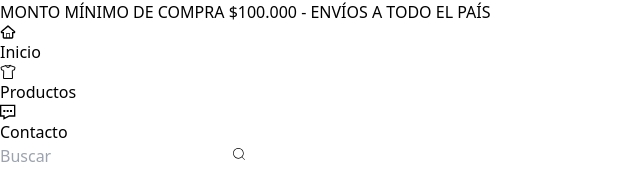
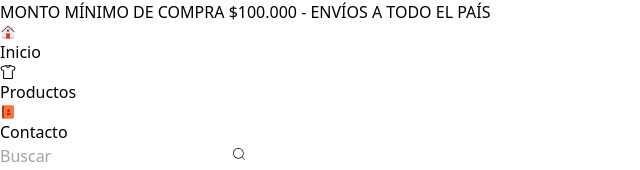
Before and after one commit to fernandzxc/PageCommer, a React (Vite) app: page / in a window 1280 px wide. Both pictures are taken after a click on the icon 8 px from the left and 56 px from the top of the page. Shown: the top 170 px of the page, without its empty margins (0-640 px from the left). Built offline with nearby package versions, Linux system fonts and the light colour scheme.

Commit message:
actualizacion

```diff
--- a/src/Components/Header.jsx
+++ b/src/Components/Header.jsx
@@ -13,8 +13,8 @@ const Header = () => {
 
   return (
     <div className="fixed w-[calc(100lvw-47.5px)] ">
-      <header className="w-full hover:bg-[#ffffffa3] duration-200">
-        <h1 className="bg-gray-400 text-white text-center p-1 opacity-85">
+      <header className={`${openMenu ? "": ""} hover:bg-[#ffffffa3] w-full duration-500`}>
+        <h1 className=" bg-gray-700 text-white text-center p-1 opacity-85">
           MONTO MÍNIMO DE COMPRA $100.000 - ENVÍOS A TODO EL PAÍS
         </h1>
         <div className="flex justify-between items-center px-2 py-6 relative">
@@ -31,7 +31,7 @@ const Header = () => {
             </div>
             <BiMenu className="size-7 cursor-pointer" onClick={toggleMenu} />
           </div>
-          <MdOutlineShoppingBag className={`size-6 cursor-pointer absolute ${openMenu ? "right-36": "right-2"}`} />
+          <MdOutlineShoppingBag className={`size-6 cursor-pointer absolute right-2`} />
         </div>
       </header>
     </div>
--- a/src/Components/Navbar.jsx
+++ b/src/Components/Navbar.jsx
@@ -1,21 +1,21 @@
-import { TiHomeOutline } from "react-icons/ti";
+import { FcHome } from "react-icons/fc";
 import { IoShirtOutline } from "react-icons/io5";
-import { GrContact } from "react-icons/gr";
+import { FcContacts } from "react-icons/fc";
 
 const Navbar = () => {
   return (
-    <div className=" bg-[#ffffffa3] w-32 h-[calc(100vh-64px)] absolute top-0 right-0 z-50 rounded-l-lg p-5">
-      <ul className="">
-        <a href="" className="flex items-center gap-1">
-          <TiHomeOutline /> Inicio
+    <div className="absolute right-0 top-0 flex items-center bg-[#ffffff00] w-32 h-[calc(100vh-60px)] z-50 rounded-l-lg p-5 duration-700">
+      <ul className="flex flex-col gap-2">
+        <a href="" className="flex items-center gap-2 shadow-xl">
+          <FcHome className="size-5"/> <h5 className=" text-red-500">Inicio</h5>
         </a>
 
-        <a href="" className="flex items-center gap-1">
-          <IoShirtOutline /> Productos
+        <a href="" className="flex items-center gap-2">
+          <IoShirtOutline className="size-5" /> Productos
         </a>
 
-        <a href="" className="flex items-center gap-1">
-          <GrContact /> Contacto
+        <a href="" className="flex items-center gap-2">
+          <FcContacts className="size-5" /> Contacto
         </a>
       </ul>
     </div>
```
